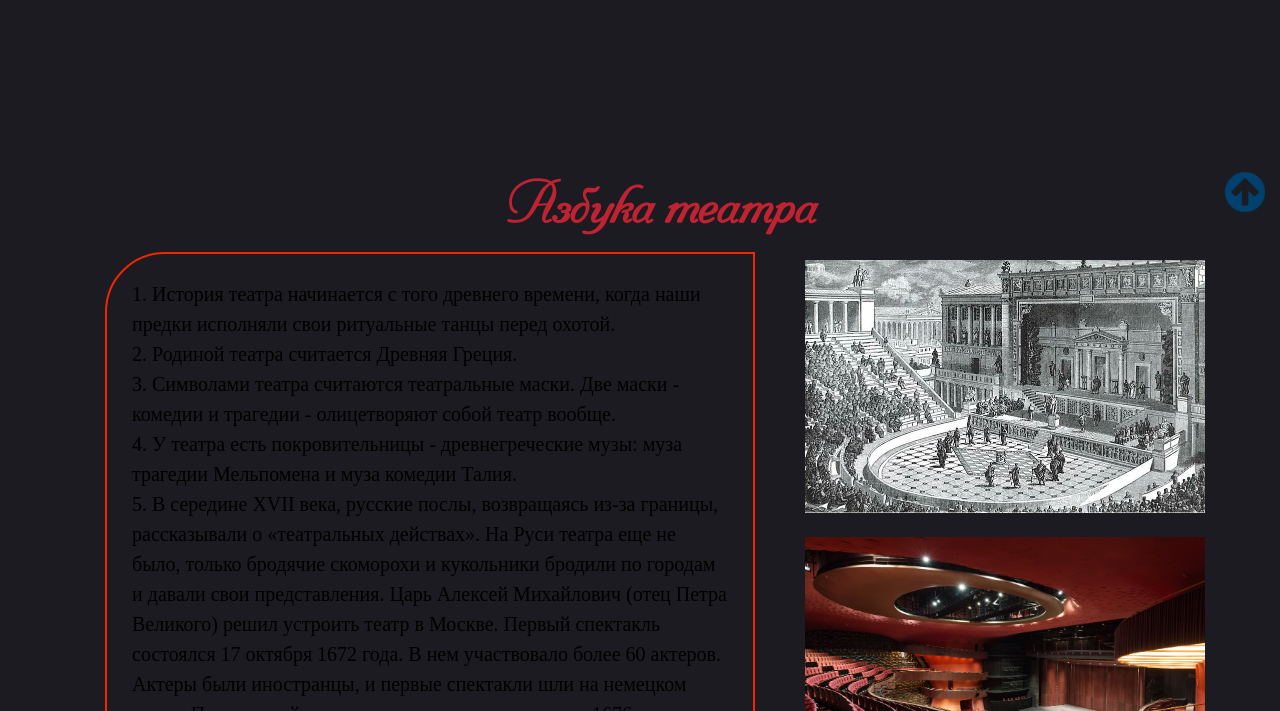
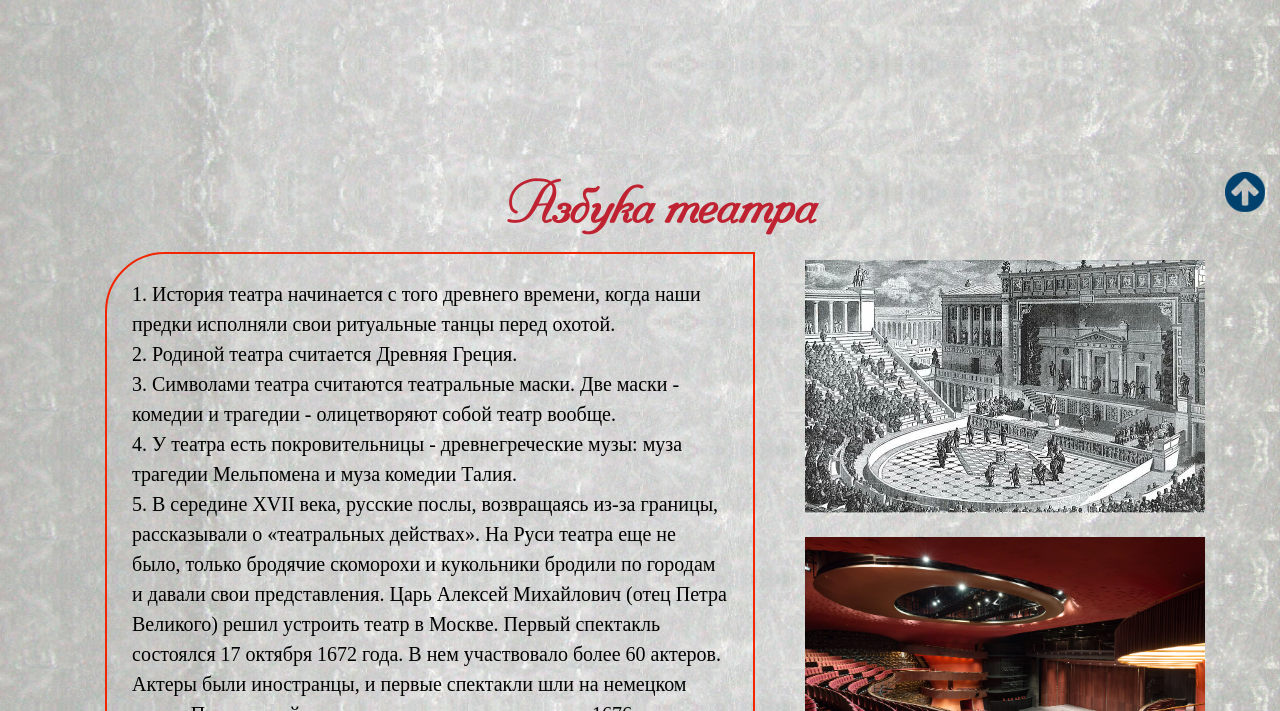
Before and after one commit to Vitaliy-Kuzmenko/ggi-teatr, a plain HTML site: page index.html in a window 1280 px wide. Shown: the part 578-1289 px from the top of the page. Drawn offline with Linux system fonts and the light colour scheme; files whose address does not match are found by name.

Commit message:
Update style.css

```diff
--- a/data/style.css
+++ b/data/style.css
@@ -10,7 +10,7 @@
 body {
     background-color: #1C1B21;
     color: #000;
-    background-image: url(./data/img/site_img/img_bckGrnd.jpg);
+    background-image: url(/data/img/site_img/img_bckGrnd.jpg);
     background-repeat: repeat;
     background-size: 100%;
 
```
